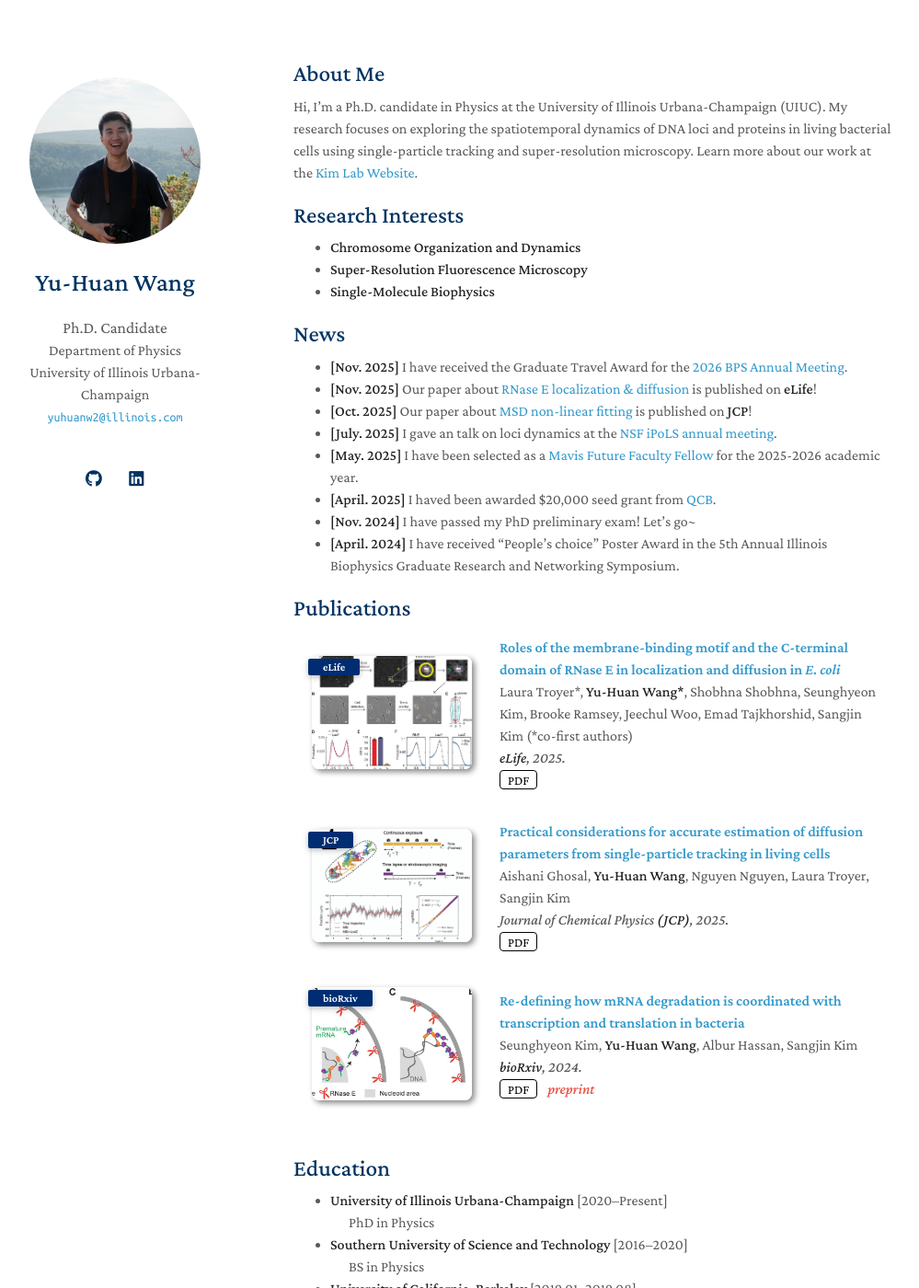
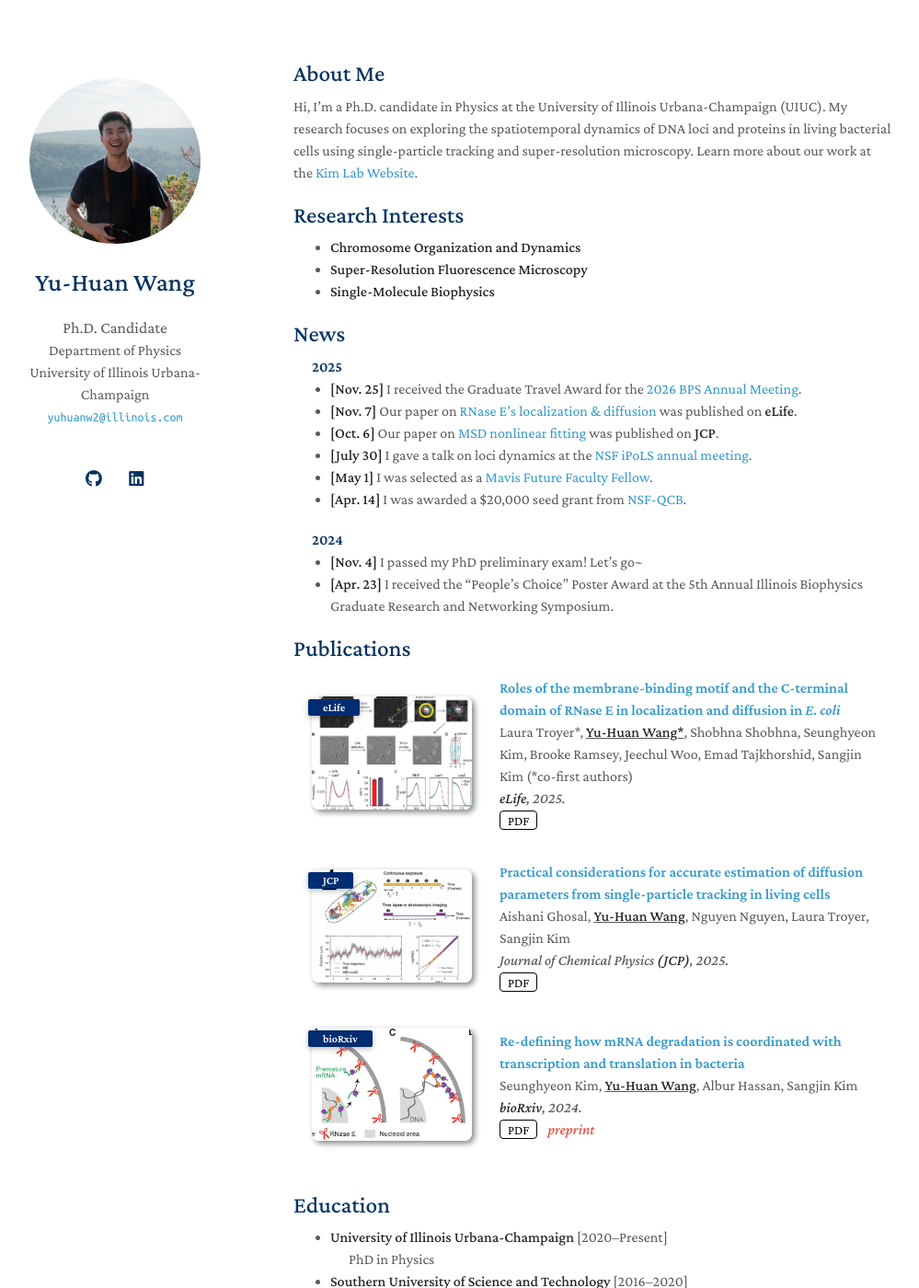
Before and after one commit to wangyh1949/wangyh1949.github.io, a Jekyll site: the page built from index.md, in a window 1280 px wide and 1400 px high. Shown: the whole window at 92% size, without its empty margins (151-1150 px from the left). Built offline with Jekyll 4.4.1, drawn with Linux system fonts in a browser that asks for light colours; a style sheet for code colours, icons or effects is not loaded; some of the changed text lies outside the part shown.

Commit message:
update publication and news

```diff
--- a/_data/publications.yml
+++ b/_data/publications.yml
@@ -1,7 +1,7 @@
 main:
 
   - title: Roles of the membrane-binding motif and the C-terminal domain of RNase E in localization and diffusion in <em>E. coli</em>
-    authors: Laura Troyer*, <strong>Yu-Huan Wang*</strong>, Shobhna Shobhna, Seunghyeon Kim, Brooke Ramsey, Jeechul Woo, Emad Tajkhorshid, Sangjin Kim (*co-first authors)
+    authors: Laura Troyer*, <u><strong>Yu-Huan Wang*</strong></u>, Shobhna Shobhna, Seunghyeon Kim, Brooke Ramsey, Jeechul Woo, Emad Tajkhorshid, Sangjin Kim (*co-first authors)
     journal_short: eLife
     journal: <strong>eLife</strong>, 2025.
     link: https://doi.org/10.7554/eLife.105062.3
@@ -10,7 +10,7 @@ main:
     image: ./assets/img/paper/2025_eLife.jpg
 
   - title: Practical considerations for accurate estimation of diffusion parameters from single-particle tracking in living cells
-    authors: Aishani Ghosal, <strong>Yu-Huan Wang</strong>, Nguyen Nguyen, Laura Troyer, Sangjin Kim
+    authors: Aishani Ghosal, <u><strong>Yu-Huan Wang</strong></u>, Nguyen Nguyen, Laura Troyer, Sangjin Kim
     journal_short: JCP
     journal: Journal of Chemical Physics <strong>(JCP)</strong>, 2025.
     link: https://doi.org/10.1063/5.0284172
@@ -22,7 +22,7 @@ main:
     image: ./assets/img/paper/2025_JCP.png
 
   - title: Re-defining how mRNA degradation is coordinated with transcription and translation in bacteria
-    authors: Seunghyeon Kim, <strong>Yu-Huan Wang</strong>, Albur Hassan, Sangjin Kim
+    authors: Seunghyeon Kim, <u><strong>Yu-Huan Wang</strong></u>, Albur Hassan, Sangjin Kim
     journal_short: bioRxiv
     journal: <strong>bioRxiv</strong>, 2024.
     link: https://www.biorxiv.org/content/10.1101/2024.04.18.588412v1.full
--- a/_sass/minimal-light-no-dark-mode.scss
+++ b/_sass/minimal-light-no-dark-mode.scss
@@ -185,6 +185,10 @@ h3, h4, h5, h6 {
   font-weight: 600;
   color:#043361;
   margin:0 0 20px;
+}
+
+h4 {
+  margin:0 0 0 20px;
 }
 
 h1 {
--- a/assets/css/publications-no-dark-mode.css
+++ b/assets/css/publications-no-dark-mode.css
@@ -34,7 +34,7 @@ blockquote { background: var(--global-bg-color); border-left: 2px solid var(--gl
 
 .publications h2.year { color: #e8e8e8; border-top: 1px solid #e8e8e8; margin-top: 2rem; margin-bottom: 0rem; text-align: right; }
 
-.publications ol.bibliography { list-style: none; padding: 0; margin-top: 0; }
+.publications ol.bibliography { list-style: none; padding: 0; margin-top: 0; margin-bottom: 1rem; }
 
 .publications ol.bibliography li { min-height: 110px; margin-bottom: 0.5rem; }
 
--- a/index.md
+++ b/index.md
@@ -14,14 +14,17 @@ Hi, I'm a Ph.D. candidate in Physics at the University of Illinois Urbana-Champa
 
 ## News
 
-- **[Nov. 2025]** I have received the Graduate Travel Award for the [2026 BPS Annual Meeting](https://www.biophysics.org/2026meeting#/).
-- **[Nov. 2025]** Our paper about [RNase E localization & diffusion](https://doi.org/10.7554/eLife.105062.3) is published on **eLife**!
-- **[Oct. 2025]** Our paper about [MSD non-linear fitting](https://doi.org/10.1063/5.0284172) is published on **JCP**!
-- **[July. 2025]** I gave an talk on loci dynamics at the [NSF iPoLS annual meeting](https://emails.illinois.edu/newsletter/29/426731929.html).
-- **[May. 2025]** I have been selected as a [Mavis Future Faculty Fellow](https://mavis.grainger.illinois.edu/) for the 2025-2026 academic year.
-- **[April. 2025]** I haved been awarded $20,000 seed grant from [QCB](https://qcb.illinois.edu/).
-- **[Nov. 2024]** I have passed my PhD preliminary exam! Let's go~
-- **[April. 2024]** I have received “People’s choice” Poster Award in the 5th Annual Illinois Biophysics Graduate Research and Networking Symposium.
+#### 2025
+- **[Nov. 25]** I received the Graduate Travel Award for the [2026 BPS Annual Meeting](https://www.biophysics.org/2026meeting#/).
+- **[Nov. 7]** Our paper on [RNase E's localization & diffusion](https://doi.org/10.7554/eLife.105062.3) was published on **eLife**.
+- **[Oct. 6]** Our paper on [MSD nonlinear fitting](https://doi.org/10.1063/5.0284172) was published on **JCP**.
+- **[July 30]** I gave a talk on loci dynamics at the [NSF iPoLS annual meeting](https://emails.illinois.edu/newsletter/29/426731929.html).
+- **[May 1]** I was selected as a [Mavis Future Faculty Fellow](https://mavis.grainger.illinois.edu/).
+- **[Apr. 14]** I was awarded a $20,000 seed grant from [NSF-QCB](https://qcb.illinois.edu/).
+
+#### 2024
+- **[Nov. 4]** I passed my PhD preliminary exam! Let's go~
+- **[Apr. 23]** I received the “People’s Choice” Poster Award at the 5th Annual Illinois Biophysics Graduate Research and Networking Symposium.
 
 
 {% include_relative _includes/publications.md %}
```
Also changed, not shown: other parts of index.md (+1 -1 lines).
